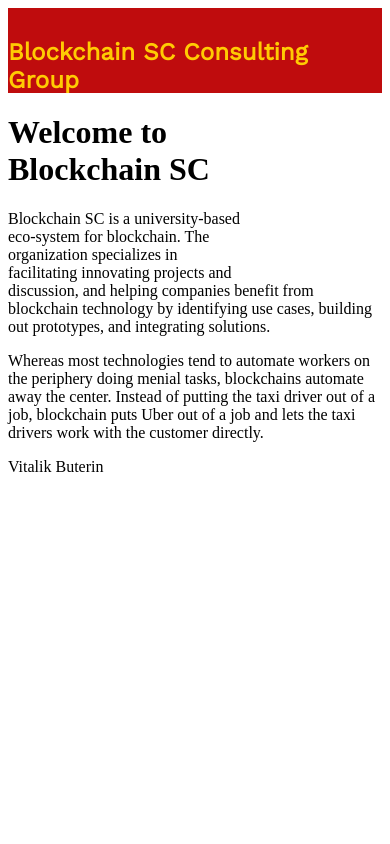
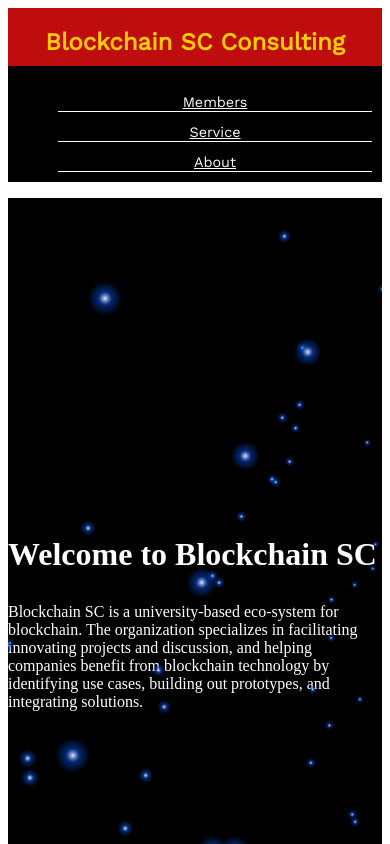
Before and after one commit to TANJX/BlockchainSC-Website, a plain HTML site: page index.html in a window 390 px wide. Shown: the top 844 px of the page. Drawn offline with nearby package versions, Linux system fonts and the light colour scheme; animation ran at ten frames a second.

Commit message:
index: hero, quote, footer

```diff
--- a/index.css
+++ b/index.css
@@ -27,7 +27,6 @@ header .nav-bar li {
   padding: 0;
   padding-bottom: 10px;
   margin: 0 10px 0px;
-
 }
 
 header .nav-bar li a {
@@ -48,19 +47,23 @@ header .nav-bar .circles svg {
 header .nav-bar li:hover .circles svg:nth-of-type(1) {
   animation: move 3s;
   animation-delay: 0.2s;
-  animation-timing-function: cubic-bezier(.24,0,0,.99);
+  animation-timing-function: cubic-bezier(.24, 0, 0, .99);
 }
 
 header .nav-bar li:hover .circles svg:nth-of-type(2) {
   animation: move 3s;
   animation-delay: 0.1s;
-  animation-timing-function: cubic-bezier(.24,0,0,.99);
+  animation-timing-function: cubic-bezier(.24, 0, 0, .99);
 }
 
 header .nav-bar li:hover .circles svg:nth-of-type(3) {
   animation: move 3s;
   animation-delay: 0s;
-  animation-timing-function: cubic-bezier(.24,0,0,.99);
+  animation-timing-function: cubic-bezier(.24, 0, 0, .99);
+}
+
+header .phone-nav-bar {
+  display: none;
 }
 
 @keyframes move {
@@ -79,3 +82,120 @@ header .nav-bar li:hover .circles svg:nth-of-type(3) {
     opacity: 0;
   }
 }
+
+.view {
+  position: relative;
+  display: block;
+  background-color: #000;
+  width: 100%;
+  height: calc(100vh - 85px);
+  overflow: hidden;
+}
+
+.view .container {
+  margin-top: 60vh;
+  color: white;
+}
+
+.view .container h1 {
+  margin-bottom: 30px;
+}
+
+canvas {
+  margin: auto;
+  position: absolute;
+  height: 100%;
+  top: 0;
+  left: 0;
+  bottom: 0;
+  right: 0;
+  z-index: 1;
+}
+
+.quote {
+  margin-top: 50px;
+  margin-bottom: 50px;
+  border-left: 5px solid gray;
+}
+
+.quote .quote-text {
+  font-size: 1.5rem;
+}
+
+.quote .quote-author:before {
+  content: '— ';
+}
+
+.bold {
+  font-weight: bold;
+}
+
+.quote .quote-author {
+  font-size: 0.95rem;
+  font-style: italic;
+}
+
+.quote .inner {}
+
+footer {
+  text-align: center;
+  height: 250px;
+  background-color: #980001;
+  color: white;
+  font-family: 'Work Sans', sans-serif;
+  padding-top: 30px;
+}
+
+footer h1 {
+  font-size: 1.6rem;
+}
+
+footer p {
+  margin-top: 150px;
+  color: #ddd;
+  font-size: 0.7rem;
+}
+
+footer a,
+footer a:hover {
+  color: #ddd;
+}
+
+@media (max-width: 768px) {
+  header {
+    color: #ffcb03;
+    overflow: visible;
+    height: auto;
+    text-align: center;
+  }
+  header h1 {
+    float: none;
+    margin: 0;
+    padding-top: 20px;
+  }
+  header .nav-bar {
+    display: none;
+  }
+  header .phone-nav-bar {
+    background-color: #000;
+    display: block;
+    float: none;
+    margin-top: 10px;
+    padding-top: 10px;
+    padding-bottom: 0px;
+  }
+  header .phone-nav-bar a {
+    font-size: 0.9rem;
+  }
+  header .phone-nav-bar a:after {
+    content: ' ';
+    border-bottom: 1px solid white;
+    display: block;
+  }
+  .view {
+    height: calc(100vh - 100px)
+  }
+  .view .container {
+    margin-top: 40vh;
+  }
+}
--- a/index.html
+++ b/index.html
@@ -22,11 +22,11 @@
 <body>
   <header>
     <div class="container">
-      <h1>Blockchain SC Consulting Group</h1>
+      <h1>Blockchain SC Consulting</h1>
       <div class="nav-bar">
         <ul class="nav nav-main justify-content-center">
           <li class="nav-item">
-            <a class="nav-link" href="/project">Members</a>
+            <a class="nav-link" href="">Members</a>
             <div class="circles">
               <svg height="4" width="4"><circle cx="2" cy="2" r="2" fill="white" /></svg>
               <svg height="4" width="4"><circle cx="2" cy="2" r="2" fill="white" /></svg>
@@ -34,7 +34,7 @@
             </div>
           </li>
           <li class="nav-item">
-            <a class="nav-link" href="/project">Service</a>
+            <a class="nav-link" href="">Service</a>
             <div class="circles">
               <svg height="4" width="4"><circle cx="2" cy="2" r="2" fill="white" /></svg>
               <svg height="4" width="4"><circle cx="2" cy="2" r="2" fill="white" /></svg>
@@ -42,7 +42,7 @@
             </div>
           </li>
           <li class="nav-item">
-            <a class="nav-link" href="/project">About</a>
+            <a class="nav-link" href="">About</a>
             <div class="circles">
               <svg height="4" width="4"><circle cx="2" cy="2" r="2" fill="white" /></svg>
               <svg height="4" width="4"><circle cx="2" cy="2" r="2" fill="white" /></svg>
@@ -52,13 +52,40 @@
         </ul>
       </div>
     </div>
+    <div class="nav-bar phone-nav-bar">
+      <ul class="nav nav-main justify-content-center">
+        <li class="nav-item">
+          <a class="nav-link" href="">Members</a>
+        </li>
+        <li class="nav-item">
+          <a class="nav-link" href="">Service</a>
+        </li>
+        <li class="nav-item">
+          <a class="nav-link" href="">About</a>
+        </li>
+      </ul>
+    </div>
   </header>
-  <div class="container">
-    <h1>Welcome to Blockchain SC</h1>
-    <p>Blockchain SC is a university-based eco-system for blockchain. The organization specializes in facilitating innovating projects and discussion, and helping companies benefit from blockchain technology by identifying use cases, building out prototypes, and integrating solutions.</p>
-    <p class="quote">Whereas most technologies tend to automate workers on the periphery doing menial tasks, blockchains automate away the center. Instead of putting the taxi driver out of a job, blockchain puts Uber out of a job and lets the taxi drivers work with the customer directly.</p>
-    <p>Vitalik Buterin</p>
+
+  <div class="view">
+    <div class="container" data-scroll-speed="4">
+      <h1>Welcome to Blockchain SC</h1>
+      <p>Blockchain SC is a university-based eco-system for blockchain. The organization specializes in facilitating innovating projects and discussion, and helping companies benefit from blockchain technology by identifying use cases, building out prototypes, and integrating solutions.</p>
+    </div>
+    <canvas id="canvas"></canvas>
   </div>
+
+  <div class="container quote">
+    <div class="inner">
+      <p class="quote-text">Whereas most technologies tend to automate workers on the periphery doing menial tasks, blockchains automate away the center. Instead of putting the taxi driver out of a job, <span class="bold">blockchain</span> puts Uber out of a job and lets the taxi drivers work with the customer directly.</p>
+      <p class="quote-author">Vitalik Buterin</p>
+    </div>
+  </div>
+
+  <footer>
+    <h1>Blockchain SC Consulting</h1>
+    <p>Designed by <a href="http://marstanjx.com" target="_blank">Mars Tan</a></p>
+  </footer>
 
   <!-- Optional JavaScript -->
   <!-- jQuery first, then Popper.js, then Bootstrap JS -->
@@ -70,6 +97,11 @@
       $('body').bootstrapMaterialDesign();
     });
   </script>
+  <script src='js/2189e4700f38719a33346cc74.js'></script>
+  <script src='js/feac0eae1a56efd57f04e1bf7.js'></script>
+  <script type="text/javascript" src="js/index.js"></script>
+  <script type="text/javascript" src="js/scroll.js"></script>
+
 </body>
 
 </html>
--- /dev/null
+++ b/js/2189e4700f38719a33346cc74.js
@@ -0,0 +1,5 @@
+// stats.js - http://github.com/mrdoob/stats.js
+(function(f,e){"object"===typeof exports&&"undefined"!==typeof module?module.exports=e():"function"===typeof define&&define.amd?define(e):f.Stats=e()})(this,function(){var f=function(){function e(a){c.appendChild(a.dom);return a}function u(a){for(var d=0;d<c.children.length;d++)c.children[d].style.display=d===a?"block":"none";l=a}var l=0,c=document.createElement("div");c.style.cssText="position:fixed;top:0;left:0;cursor:pointer;opacity:0.9;z-index:10000";c.addEventListener("click",function(a){a.preventDefault();
+u(++l%c.children.length)},!1);var k=(performance||Date).now(),g=k,a=0,r=e(new f.Panel("FPS","#0ff","#002")),h=e(new f.Panel("MS","#0f0","#020"));if(self.performance&&self.performance.memory)var t=e(new f.Panel("MB","#f08","#201"));u(0);return{REVISION:16,dom:c,addPanel:e,showPanel:u,begin:function(){k=(performance||Date).now()},end:function(){a++;var c=(performance||Date).now();h.update(c-k,200);if(c>g+1E3&&(r.update(1E3*a/(c-g),100),g=c,a=0,t)){var d=performance.memory;t.update(d.usedJSHeapSize/
+1048576,d.jsHeapSizeLimit/1048576)}return c},update:function(){k=this.end()},domElement:c,setMode:u}};f.Panel=function(e,f,l){var c=Infinity,k=0,g=Math.round,a=g(window.devicePixelRatio||1),r=80*a,h=48*a,t=3*a,v=2*a,d=3*a,m=15*a,n=74*a,p=30*a,q=document.createElement("canvas");q.width=r;q.height=h;q.style.cssText="width:80px;height:48px";var b=q.getContext("2d");b.font="bold "+9*a+"px Helvetica,Arial,sans-serif";b.textBaseline="top";b.fillStyle=l;b.fillRect(0,0,r,h);b.fillStyle=f;b.fillText(e,t,v);
+b.fillRect(d,m,n,p);b.fillStyle=l;b.globalAlpha=.9;b.fillRect(d,m,n,p);return{dom:q,update:function(h,w){c=Math.min(c,h);k=Math.max(k,h);b.fillStyle=l;b.globalAlpha=1;b.fillRect(0,0,r,m);b.fillStyle=f;b.fillText(g(h)+" "+e+" ("+g(c)+"-"+g(k)+")",t,v);b.drawImage(q,d+a,m,n-a,p,d,m,n-a,p);b.fillRect(d+n-a,m,a,p);b.fillStyle=l;b.globalAlpha=.9;b.fillRect(d+n-a,m,a,g((1-h/w)*p))}}};return f});
--- /dev/null
+++ b/js/feac0eae1a56efd57f04e1bf7.js
@@ -0,0 +1,32 @@
+// http://paulirish.com/2011/requestanimationframe-for-smart-animating/
+// http://my.opera.com/emoller/blog/2011/12/20/requestanimationframe-for-smart-er-animating
+
+// requestAnimationFrame polyfill by Erik Möller. fixes from Paul Irish and Tino Zijdel
+
+// MIT license
+
+(function() {
+    var lastTime = 0;
+    var vendors = ['ms', 'moz', 'webkit', 'o'];
+    for(var x = 0; x < vendors.length && !window.requestAnimationFrame; ++x) {
+        window.requestAnimationFrame = window[vendors[x]+'RequestAnimationFrame'];
+        window.cancelAnimationFrame = window[vendors[x]+'CancelAnimationFrame']
+                                   || window[vendors[x]+'CancelRequestAnimationFrame'];
+    }
+
+    if (!window.requestAnimationFrame)
+        window.requestAnimationFrame = function(callback, element) {
+            var currTime = new Date().getTime();
+            var timeToCall = Math.max(0, 16 - (currTime - lastTime));
+            var id = window.setTimeout(function() { callback(currTime + timeToCall); },
+              timeToCall);
+            lastTime = currTime + timeToCall;
+            return id;
+        };
+
+    if (!window.cancelAnimationFrame)
+        window.cancelAnimationFrame = function(id) {
+            clearTimeout(id);
+        };
+}());
+// ends requestAnimationFrame polyfill
--- /dev/null
+++ b/js/index.js
@@ -0,0 +1,202 @@
+var canvas = document.getElementById("canvas");
+var ctx = canvas.getContext("2d");
+var cw = (canvas.width = 2000),
+  cx = cw / 2;
+var ch = (canvas.height = 1080),
+  cy = ch / 2;
+
+var m = {
+  x: 0,
+  y: 0
+};
+var target = {
+  x: 0,
+  y: 0
+};
+var speed = 0.00005;
+var easing = 0.90;
+
+var frames = 0;
+
+var balls = [];
+var vp = {
+  x: cx,
+  y: cy
+}; //vanishing point
+var fl = 250; // focal length
+
+function Ball(R) {
+
+  this.R = R;
+  this.r = .02 * this.R;
+
+  // 3D position
+  this.pos = spherePointPicking(this.R)
+
+  // 2D position
+  this.x = this.pos.x + cx;
+  this.y = this.pos.y + cy;
+  this.a = {
+    x: 0,
+    y: 0
+  };
+  this.scale = {
+    x: 1,
+    y: 1
+  };
+  this.c = oGrd(this.r / 2, 220);
+
+  this.rotateX = function (angle) {
+    var cos = Math.cos(angle);
+    var sin = Math.sin(angle);
+    var y1 = this.pos.y * cos - this.pos.z * sin;
+    var z1 = this.pos.z * cos + this.pos.y * sin;
+
+    this.pos.y = y1;
+    this.pos.z = z1;
+  };
+
+  this.rotateY = function (angle) {
+    var cos = Math.cos(angle);
+    var sin = Math.sin(angle);
+    var x1 = this.pos.x * cos - this.pos.z * sin;
+    var z1 = this.pos.z * cos + this.pos.x * sin;
+
+    this.pos.x = x1;
+    this.pos.z = z1;
+  };
+
+  this.draw3D = function () {
+    if (this.pos.z > -fl) {
+      var scale = fl / (fl - this.pos.z);
+
+      this.scale = {
+        x: scale,
+        y: scale
+      };
+      this.x = vp.x + this.pos.x * scale;
+      this.y = vp.y + this.pos.y * scale;
+      this.visible = true;
+    } else {
+      this.visible = false;
+    }
+  };
+
+  this.draw2D = function () {
+
+    ctx.save();
+    ctx.translate(this.x, this.y);
+    ctx.scale(this.scale.x, this.scale.y);
+    ctx.beginPath();
+    ctx.fillStyle = this.c;
+    ctx.fillRect(0, 0, this.r, this.r);
+    ctx.restore();
+  };
+}
+
+for (var i = 0; i < 1000; i++) {
+  balls.push(new Ball(300));
+  // balls.push(new Ball(75));
+}
+
+function Draw() {
+  t = new Date().getTime() / 127;
+
+  ctx.clearRect(0, 0, cw, ch);
+
+  frames += .1;
+  //t = new Date().getTime() / 127;
+  // m.x = cx + Math.cos(t / 43 + Math.cos(t / 47 + frames)) * 8;
+  // m.y = cy + Math.sin(t / 31 + Math.cos(t / 37 + frames)) * 8;
+
+  m.x = cx + 1;
+  m.y = cy + 2;
+
+  target.x = (m.y - vp.y) * speed;
+  target.y = (m.x - vp.x) * speed;
+
+
+
+  balls.map(function (b) {
+    b.draw3D();
+  });
+  balls.sort(function (a, b) {
+    return a.pos.z - b.pos.z;
+  });
+
+  target.x *= easing;
+  target.y *= easing;
+
+
+
+  balls.map(function (b) {
+    b.rotateX(target.x);
+    b.rotateY(target.y);
+    if (b.visible) {
+      b.draw2D();
+    }
+  });
+
+  requestId = window.requestAnimationFrame(Draw);
+}
+Draw();
+
+
+
+function oGrd(r, h) {
+  grd = ctx.createRadialGradient(r, r, 0, r, r, r);
+
+  grd.addColorStop(0, "hsla(" + h + ",95%,95%, 1)");
+  grd.addColorStop(0.4, "hsla(" + h + ",95%,45%,.5)");
+  grd.addColorStop(1, "hsla(" + h + ", 95%, 45%, 0)");
+
+  return grd;
+}
+
+
+function spherePointPicking(R) {
+  //How to generate random points on a sphere:
+  //https://math.stackexchange.com/questions/1585975/how-to-generate-random-points-on-a-sphere#1586185
+  var u1 = Math.random();
+  var u2 = Math.random();
+  var s = Math.acos(2 * u1 - 1) - Math.PI / 2;
+  var t = 2 * Math.PI * u2;
+
+  return {
+    x: R * Math.cos(s) * Math.cos(t),
+    y: R * Math.cos(s) * Math.sin(t),
+    z: R * Math.sin(s)
+  }
+}
+
+$.fn.moveIt = function () {
+  var $window = $(window);
+  var instances = [];
+
+  $(this).each(function () {
+    instances.push(new moveItItem($(this)));
+  });
+
+  window.addEventListener('scroll', function () {
+    var scrollTop = $window.scrollTop();
+    instances.forEach(function (inst) {
+      inst.update(scrollTop);
+    });
+  }, {
+    passive: true
+  });
+}
+
+var moveItItem = function (el) {
+  this.el = $(el);
+  this.speed = parseInt(this.el.attr('data-scroll-speed'));
+};
+
+moveItItem.prototype.update = function (scrollTop) {
+  this.el.css('transform', 'translateY(' + -(scrollTop / this.speed) + 'px)');
+};
+
+// Initialization
+$(function () {
+  $('[data-scroll-speed]').moveIt();
+});
--- /dev/null
+++ b/js/scroll.js
@@ -0,0 +1,31 @@
+$.fn.moveIt = function () {
+  var $window = $(window);
+  var instances = [];
+
+  $(this).each(function () {
+    instances.push(new moveItItem($(this)));
+  });
+
+  window.addEventListener('scroll', function () {
+    var scrollTop = $window.scrollTop();
+    instances.forEach(function (inst) {
+      inst.update(scrollTop);
+    });
+  }, {
+    passive: true
+  });
+}
+
+var moveItItem = function (el) {
+  this.el = $(el);
+  this.speed = parseInt(this.el.attr('data-scroll-speed'));
+};
+
+moveItItem.prototype.update = function (scrollTop) {
+  this.el.css('transform', 'translateY(' + -(scrollTop / this.speed) + 'px)');
+};
+
+// Initialization
+$(function () {
+  $('[data-scroll-speed]').moveIt();
+});
```
